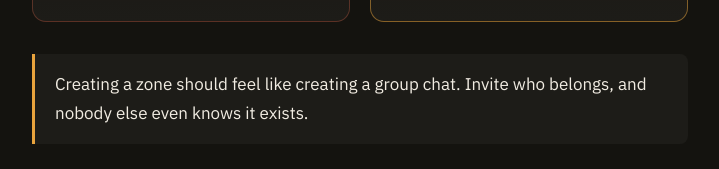
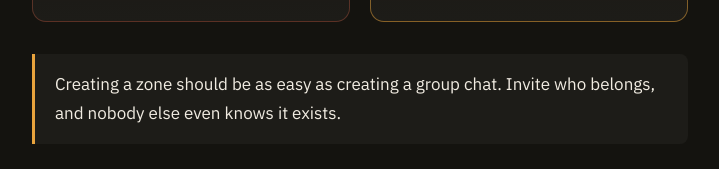
Before and after one commit to jymcheong/edr-site, a plain HTML site: page valuemaxxing.html in a window 1280 px wide. Shown: the part 1680-1849 px from the top of the page, without its empty margins (280-999 px from the left). Drawn offline with Linux system fonts and the light colour scheme.

Commit message:
Track 3: zone as easy as group chat

```diff
--- a/valuemaxxing.html
+++ b/valuemaxxing.html
@@ -107,7 +107,7 @@
     </div>
 
     <div class="takeaway">
-      <p>Creating a zone should feel like creating a group chat. Invite who belongs, and nobody else even knows it exists.</p>
+      <p>Creating a zone should be as easy as creating a group chat. Invite who belongs, and nobody else even knows it exists.</p>
     </div>
 
     <figure style="margin: 28px 0; text-align: center;">
```
